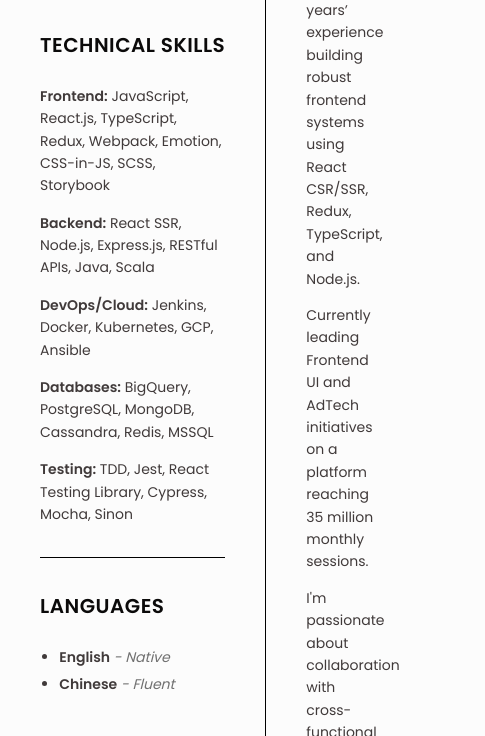
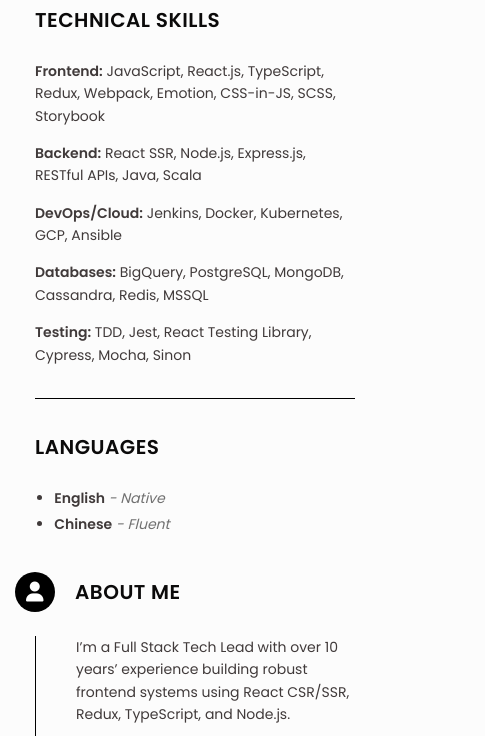
Before and after one commit to weilidai2001/cv-on-github, a plain HTML site: page index.html in a window 390 px wide. Shown: the part 217-953 px from the top of the page, 485 px wide, since content can reach past the window. Drawn offline with Linux system fonts and the light colour scheme.

Commit message:
It's now mobile responsive

```diff
--- a/index.html
+++ b/index.html
@@ -27,6 +27,7 @@
   <title>Weili Dai - CV</title>
 </head>
 <body>
+  <div class="main-container">
   <div class="left-column">
     <h1>Weili Dai</h1>
     <ul class="contact-info">
@@ -146,6 +147,7 @@
       </div>
     </div>
   </div>
-</div>
+  </div>
+  </div>
 </body>
 </html>
--- a/styles.css
+++ b/styles.css
@@ -60,9 +60,12 @@
     color: var(--text-color);
     max-width: 800px;
     margin: auto;
-    padding: 40px;
+    padding: 20px;
     line-height: 1.6;
     background: var(--body-color);
+}
+
+.main-container {
     display: flex;
     gap: 40px;
 }
@@ -117,6 +120,7 @@
 
 .left-column {
     width: var(--left-column-width);
+    margin-bottom: 20px;
 }
 
 .left-column .section-title {
@@ -129,6 +133,32 @@
 
 .right-column {
     width: calc(100% - var(--left-column-width));
+}
+
+/* Responsive styles */
+@media screen and (max-width: 768px) {
+    .main-container {
+        flex-direction: column;
+        gap: 20px;
+        margin: 0 20px;
+    }
+
+    .left-column,
+    .right-column {
+        width: 100%;
+    }
+
+    .left-column {
+        margin-bottom: 0;
+    }
+
+    body {
+        padding: 15px;
+    }
+
+    .section-title {
+        white-space: normal;
+    }
 }
 
 .section-title {
```
